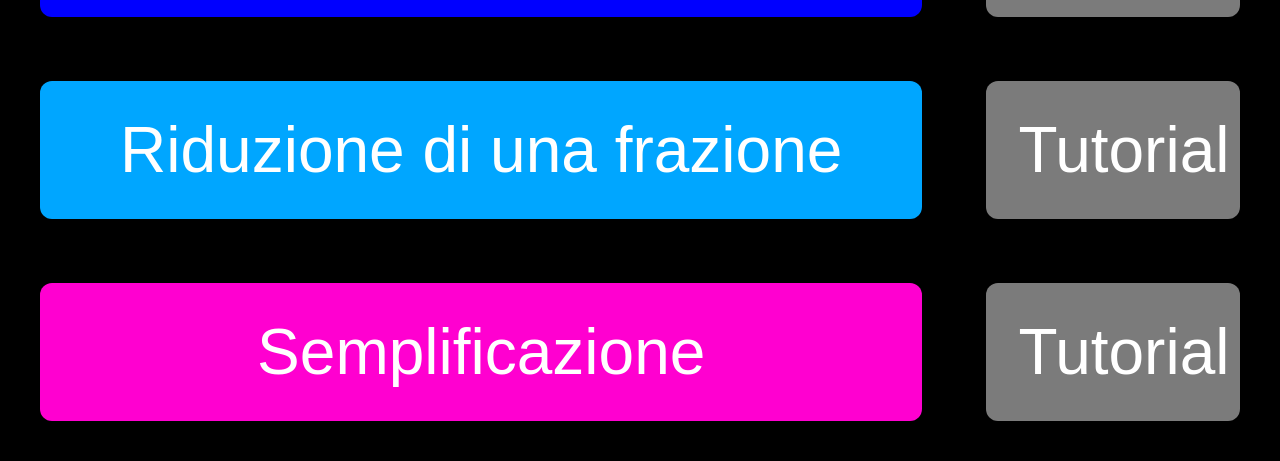
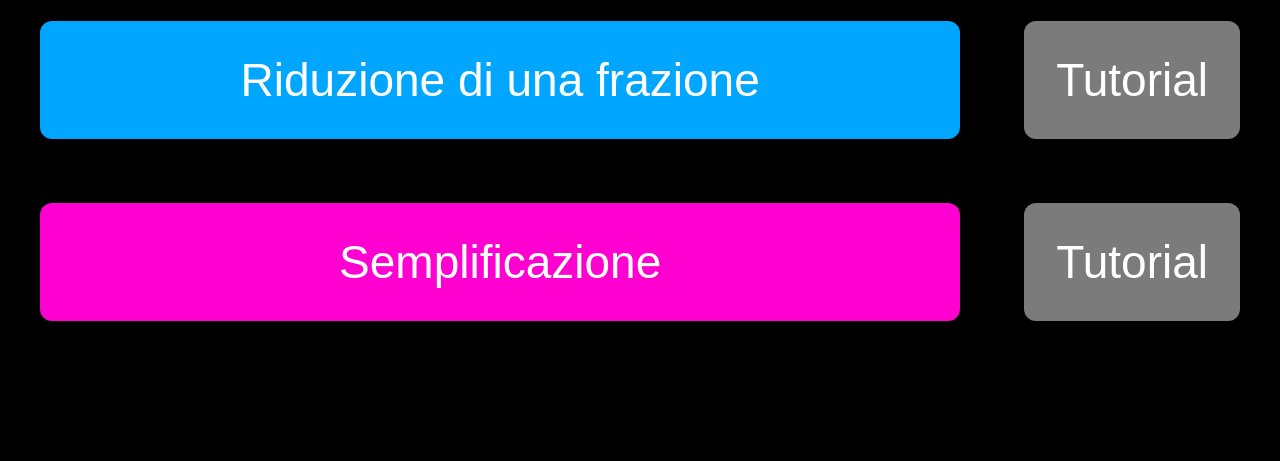
Before and after one commit to vanloy/math, a plain HTML site: page index.html in a window 1280 px wide. Shown: the part 787-1248 px from the top of the page. After the commit the page ends 1148 px from the top, so only its background shows below. Drawn offline with Linux system fonts and the light colour scheme.

Commit message:
Update index.html

```diff
--- a/index.html
+++ b/index.html
@@ -29,8 +29,8 @@
             }
 
             .exercise {
-                width: 65%;
-                font-size: 64px;
+                width: 100%;
+                font-size: 46px;
                 border: none;
                 color: white;
                 text-align: center;
@@ -43,7 +43,7 @@
             .tutorial {
                 background-color: #7b7b7b;
                 width: 15%;
-                font-size: 64px;
+                font-size: 46px;
                 border: none;
                 color: white;
                 text-align: center;
```
